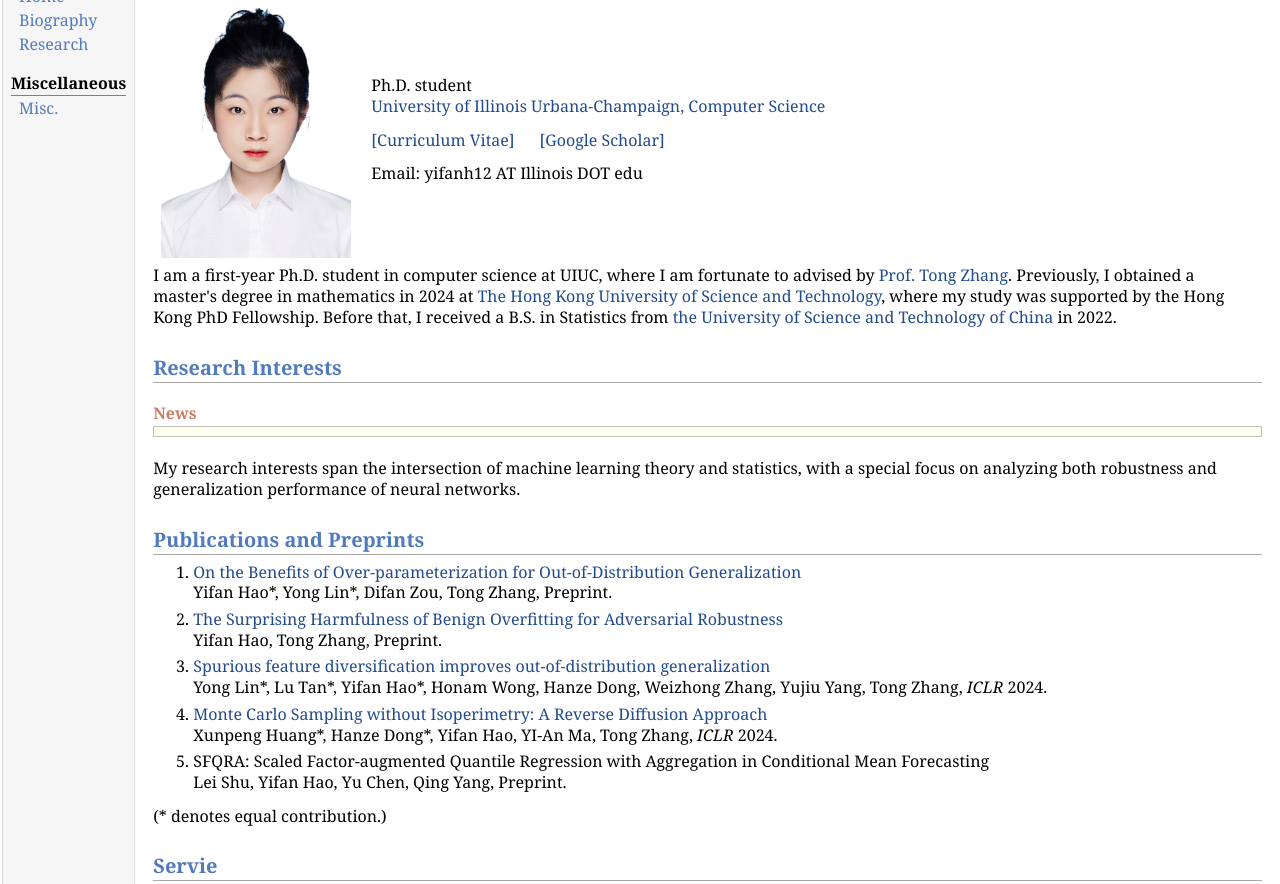
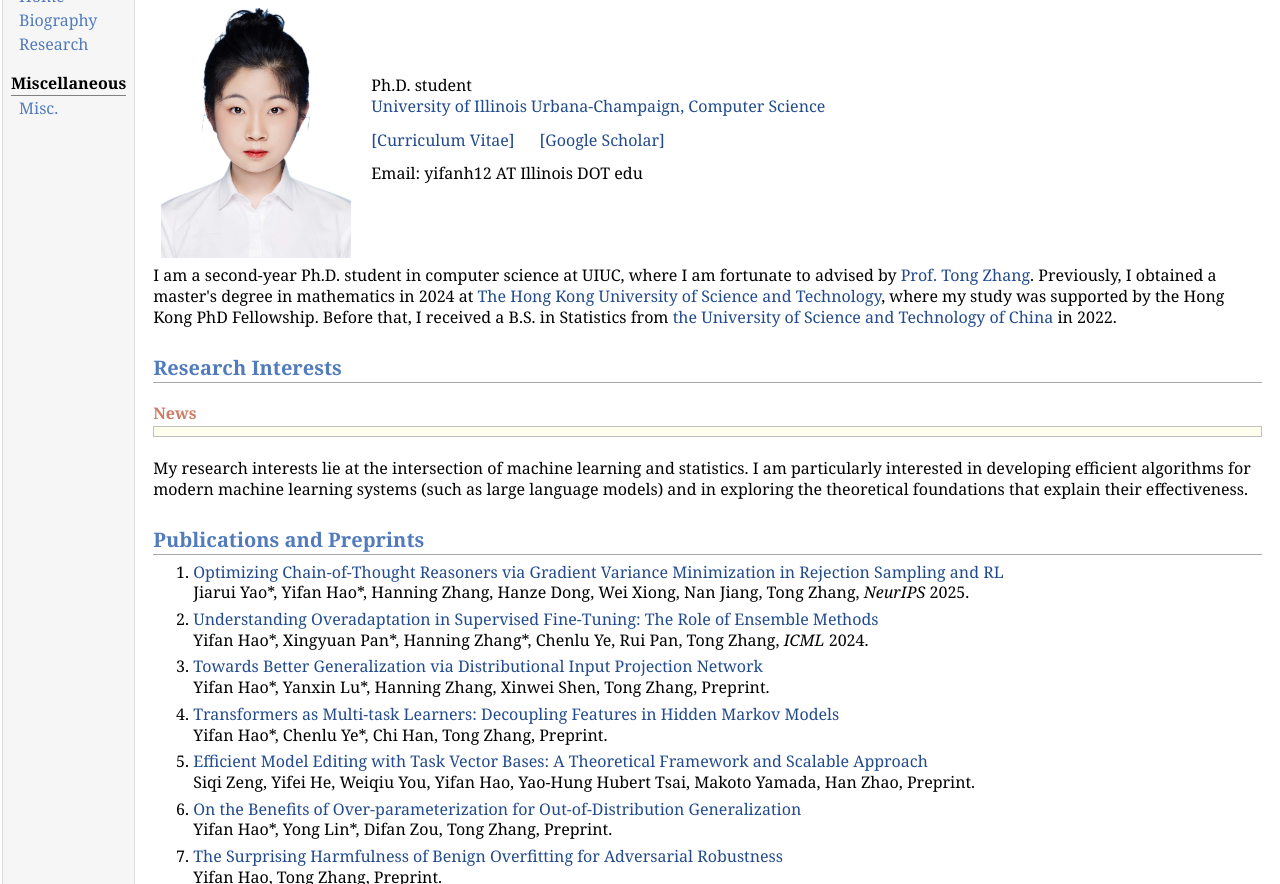
Before and after one commit to haoyifan99/haoyifan99.github.io, a plain HTML site: page index.html in a window 1280 px wide. Shown: the part 68-952 px from the top of the page. Drawn offline with Linux system fonts and the light colour scheme.

Commit message:
Update index.html

```diff
--- a/index.html
+++ b/index.html
@@ -29,15 +29,30 @@
 <p><a href="cv.pdf" onclick="javascript:urchinTracker('/downloads/cv.pdf');">[Curriculum Vitae]</a> &nbsp;&nbsp;&nbsp;&nbsp; <a href="https://scholar.google.com.hk/citations?user=lzI8IicAAAAJ&amp;hl=zh-CN" target=&ldquo;blank&rdquo;>[Google Scholar]</a> <br /></p>
 <p>Email: yifanh12 AT Illinois DOT edu</p>
 </td></tr></table>
-<p>I am a first-year Ph.D. student in computer science at UIUC, where I am fortunate to advised by <a href="http://tongzhang-ml.org/" target=&ldquo;blank&rdquo;>Prof. Tong Zhang</a>. Previously, I obtained a master's degree in mathematics in 2024 at <a href="https://hkust.edu.hk/" target=&ldquo;blank&rdquo;>The Hong Kong University of Science and Technology</a>, where my study was supported by the Hong Kong PhD Fellowship. Before that, I received a B.S. in Statistics from <a href="https://en.ustc.edu.cn/" target=&ldquo;blank&rdquo;>the University of Science and Technology of China</a> in 2022.</p>
+<p>I am a second-year Ph.D. student in computer science at UIUC, where I am fortunate to advised by <a href="http://tongzhang-ml.org/" target=&ldquo;blank&rdquo;>Prof. Tong Zhang</a>. Previously, I obtained a master's degree in mathematics in 2024 at <a href="https://hkust.edu.hk/" target=&ldquo;blank&rdquo;>The Hong Kong University of Science and Technology</a>, where my study was supported by the Hong Kong PhD Fellowship. Before that, I received a B.S. in Statistics from <a href="https://en.ustc.edu.cn/" target=&ldquo;blank&rdquo;>the University of Science and Technology of China</a> in 2022.</p>
 <h2>Research Interests</h2>
 <div class="infoblock">
 <div class="blocktitle">News</div>
 <div class="blockcontent">
 </div></div>
-<p>My research interests span the intersection of machine learning theory and statistics, with a special focus on analyzing both robustness and generalization performance of neural networks. </p>
+<p>My research interests lie at the intersection of machine learning and statistics. I am particularly interested in developing efficient algorithms for modern machine learning systems (such as large language models) and in exploring the theoretical foundations that explain their effectiveness. </p>
 <h2>Publications and Preprints</h2>
 <ol>
+<li><p><a href="https://arxiv.org/pdf/2505.02391" target=&ldquo;blank&rdquo;>Optimizing Chain-of-Thought Reasoners via Gradient Variance Minimization in Rejection Sampling and RL</a> <br />
+Jiarui Yao*, Yifan Hao*, Hanning Zhang, Hanze Dong, Wei Xiong, Nan Jiang, Tong Zhang, <i>NeurIPS</i> 2025.<br /></p>
+</li>
+<li><p><a href="https://arxiv.org/pdf/2506.01901?" target=&ldquo;blank&rdquo;>Understanding Overadaptation in Supervised Fine-Tuning: The Role of Ensemble Methods</a> <br />
+Yifan Hao*, Xingyuan Pan*, Hanning Zhang*, Chenlu Ye, Rui Pan, Tong Zhang, <i>ICML</i> 2024.<br /></p>
+</li>
+<li><p><a href="https://arxiv.org/pdf/2506.04690" target=&ldquo;blank&rdquo;>Towards Better Generalization via Distributional Input Projection Network</a> <br />
+Yifan Hao*, Yanxin Lu*, Hanning Zhang, Xinwei Shen, Tong Zhang, Preprint.<br /></p>
+</li>
+<li><p><a href="https://arxiv.org/pdf/2506.01919" target=&ldquo;blank&rdquo;>Transformers as Multi-task Learners: Decoupling Features in Hidden Markov Models</a> <br />
+Yifan Hao*, Chenlu Ye*, Chi Han, Tong Zhang, Preprint.<br /></p>
+</li>
+<li><p><a href="https://arxiv.org/pdf/2502.01015" target=&ldquo;blank&rdquo;>Efficient Model Editing with Task Vector Bases: A Theoretical Framework and Scalable Approach</a> <br />
+Siqi Zeng, Yifei He, Weiqiu You, Yifan Hao, Yao-Hung Hubert Tsai, Makoto Yamada, Han Zhao, Preprint.<br /></p>
+</li>
 <li><p><a href="https://arxiv.org/pdf/2403.17592" target=&ldquo;blank&rdquo;>On the Benefits of Over-parameterization for Out-of-Distribution Generalization</a> <br />
 Yifan Hao*, Yong Lin*, Difan Zou, Tong Zhang, Preprint.<br /></p>
 </li>
@@ -50,13 +65,13 @@ Yong Lin*, Lu Tan*, Yifan Hao*, Honam Wong, Hanze Dong, Weizhong Zhang, Yujiu Ya
 <li><p><a href="https://arxiv.org/pdf/2307.02037" target=&ldquo;blank&rdquo;>Monte Carlo Sampling without Isoperimetry: A Reverse Diffusion Approach</a> <br />
 Xunpeng Huang*, Hanze Dong*, Yifan Hao, YI-An Ma, Tong Zhang, <i>ICLR</i> 2024.<br /> </p>
 </li>
-<li><p>SFQRA: Scaled Factor-augmented Quantile Regression with Aggregation in Conditional Mean Forecasting <br />
-Lei Shu, Yifan Hao, Yu Chen, Qing Yang, Preprint.<br /></p>
+<li><p><a href="https://www.sciencedirect.com/science/article/abs/pii/S0047259X2400112X" target=&ldquo;blank&rdquo;>SFQRA: Scaled Factor-augmented Quantile Regression with Aggregation in Conditional Mean Forecasting <br />
+Lei Shu, Yifan Hao, Yu Chen, Qing Yang, Journal of Multivariate Analysis.<br /></p>
 </li>
 </ol>
 <p>(* denotes equal contribution.)</p>
 <h2>Servie</h2>
-<p>Conference Reviewer: NeurIPS 2024 <br />
+<p>Conference Reviewer: NeurIPS, ICML, ICLR, AISTATS, AAAI <br />
 Journal Reviewer: Journal of Machine Learning Research, SIAM Journal on Mathematics of Data Science</p>
 <h2>Contact me</h2>
 <p>If you are interested in discussing with me, feel free to contact me via email: yifanh12 AT Illinois DOT edu, yhaoah AT connect AT ust AT hk. </p>
```
